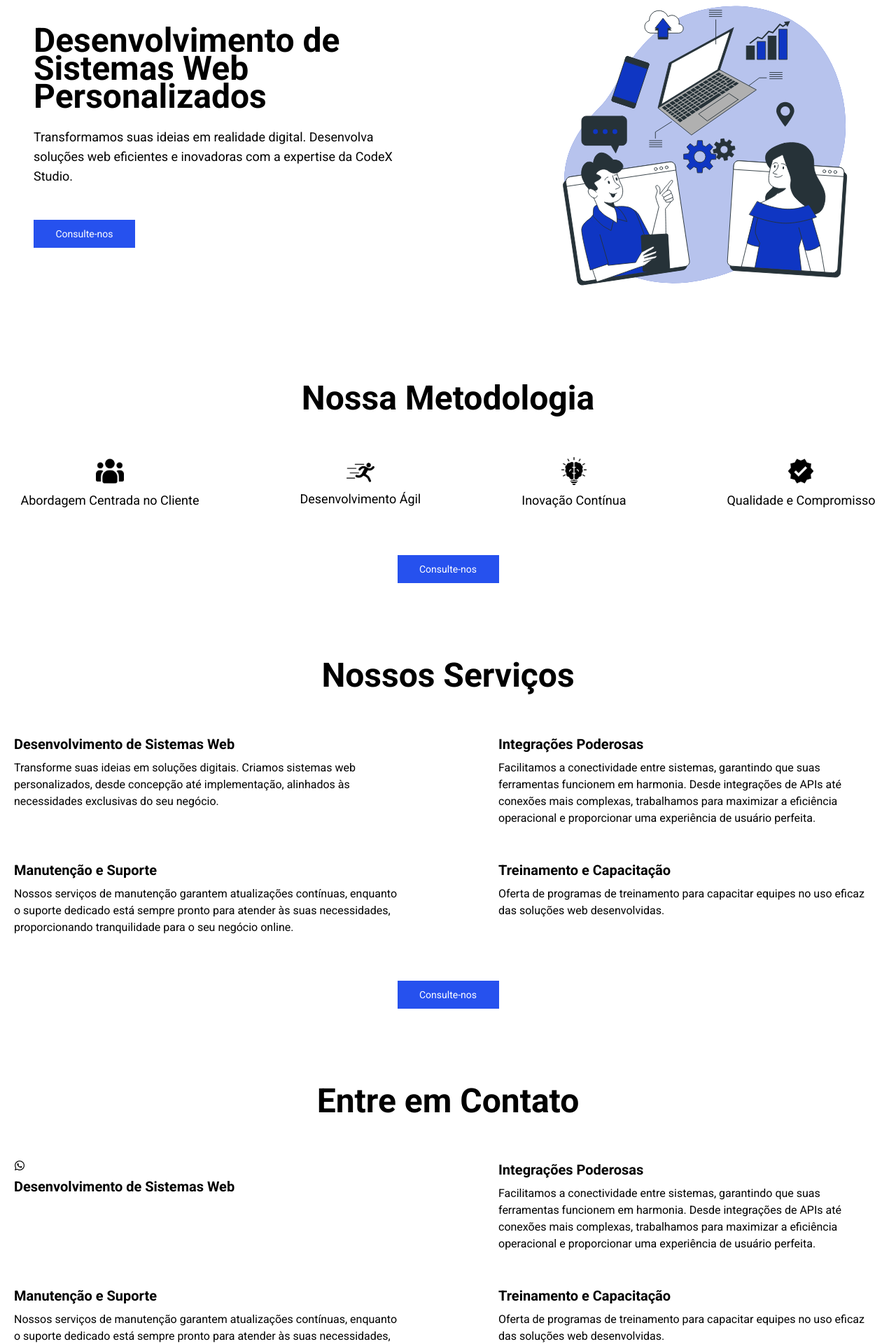
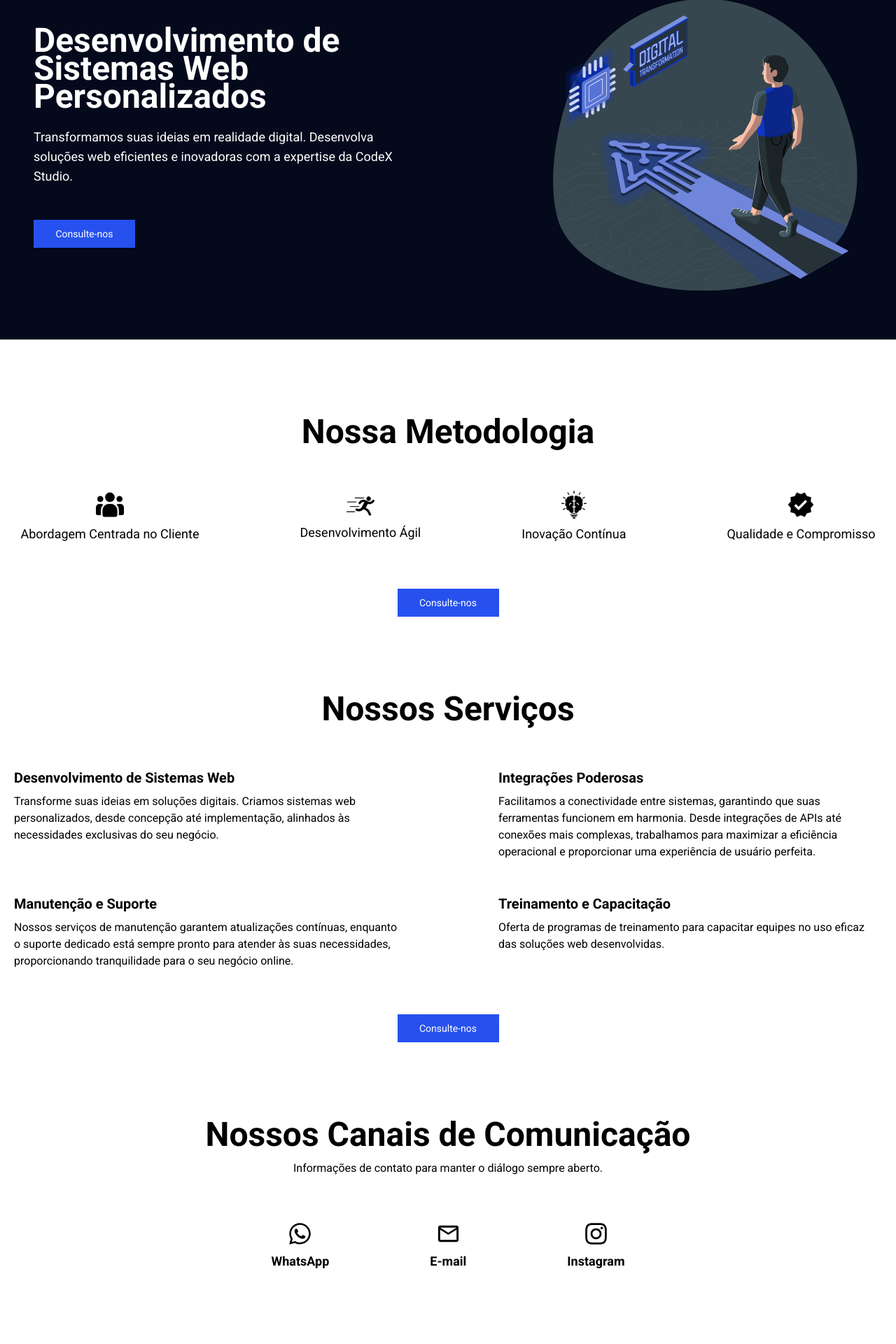
Before and after one commit to GbSouza15/codex, a Next.js app: page / in a window 1280 px wide. Shown: the part 173-2093 px from the top of the page at 70% size. After the commit the page ends 1989 px from the top, so only its background shows below. Built offline with nearby package versions, Linux system fonts and the light colour scheme.

Commit message:
feat: add new svg for hero and add new section by contacts

```diff
--- a/src/app/page.tsx
+++ b/src/app/page.tsx
@@ -1,20 +1,23 @@
 import {Nav} from "@/components/Nav/Nav";
 import { FaWhatsapp } from "react-icons/fa";
+import { MdOutlineEmail } from "react-icons/md";
+import { FaInstagram } from "react-icons/fa";
 import Image from "next/image";
 import imgClient from '../../public/client.svg'
 import imgCheck from '../../public/check.svg'
 import imgIdea from '../../public/idea.svg'
 import imgRun from '../../public/run.svg'
 import imgTalks from '../../public/talks-bro.svg'
+import imgDigitalTransformation from '../../public/digital-transformation.svg'
 
 export default function Home() {
   return (
     <div>
         <Nav/>
         {/*Hero*/}
-        <div className='flex items-center justify-between md:justify-center mt-12'>
+        <div className='flex items-center justify-between md:justify-center pt-12 pb-12 bg-primaryColor'>
             <div className='flex flex-col w-full justify-between items-center md:max-w-[1440px] md:flex-row md:px-12 md:justify-between'>
-                <div className='flex flex-col items-center text-center max-w-[358px] lg:max-w-[520px] lg:text-start lg:items-start'>
+                <div className='flex flex-col items-center text-center text-secondaryColor max-w-[358px] lg:max-w-[520px] lg:text-start lg:items-start'>
                     <h1 className='text-2xl font-bold min-[990px]:text-4xl xl:text-[48px]'>Desenvolvimento de Sistemas Web Personalizados</h1>
 
                     <p className='text-base mt-6 min-[990px]:text-lg'>Transformamos suas ideias em realidade digital. Desenvolva soluções web eficientes e inovadoras com a expertise da CodeX Studio.</p>
@@ -22,7 +25,7 @@ export default function Home() {
                     <button className='text-sm text-secondaryColor bg-fourthColor w-[145px] h-[40px] mt-12'>Consulte-nos</button>
                 </div>
 
-                <Image className='w-[300px] mt-8 lg:w-[450px] min-[990px]:w-[450px]' src={imgTalks} alt="Talks"/>
+                <Image className='w-[300px] mt-8 lg:w-[450px] min-[990px]:w-[450px]' src={imgDigitalTransformation} alt="Talks"/>
             </div>
         </div>
         {/*Methodology*/}
@@ -53,8 +56,8 @@ export default function Home() {
         {/*Services*/}
         <div className='flex flex-col items-center mt-28 px-4'>
             <h1 className='text-2xl font-bold min-[990px]:text-4xl xl:text-[48px]'>Nossos Serviços</h1>
-            <div className='mt-9 lg:mt-16'>
-                <ul className='flex flex-col items-center gap-6 text-center lg:flex-row lg:gap-12 lg:grid lg:grid-cols-2 lg:text-start lg:items-stretch xl:gap-x-36'>
+            <div className='mt-9 lg:mt-16 lg:flex lg:flex-col lg:items-center'>
+                <ul className='flex flex-col items-center gap-6 text-center lg:gap-12 lg:grid lg:grid-cols-2 lg:text-start lg:items-stretch xl:gap-x-36'>
                     <li className='flex flex-col items-center gap-2 lg:items-start'>
                         <h1 className='text-xl font-bold'>Desenvolvimento de Sistemas Web</h1>
                         <p className='text-base max-w-[548px]'>Transforme suas ideias em soluções digitais. Criamos sistemas web personalizados, desde concepção até implementação, alinhados às necessidades exclusivas do seu negócio.</p>
@@ -77,24 +80,21 @@ export default function Home() {
         </div>
         {/* Contact */}
         <div className='flex flex-col items-center mt-28 px-4'>
-            <h1 className='text-2xl font-bold min-[990px]:text-4xl xl:text-[48px]'>Entre em Contato</h1>
-            <div className='mt-9 lg:mt-16'>
-                <ul className='flex flex-col items-center gap-6 text-center lg:flex-row lg:gap-12 lg:grid lg:grid-cols-2 lg:text-start lg:items-stretch xl:gap-x-36'>
-                    <li className='flex flex-col items-center gap-2 lg:items-start'>
-                        <FaWhatsapp />
-                        <h1 className='text-xl font-bold'>Desenvolvimento de Sistemas Web</h1>
+            <h1 className='text-2xl font-bold mb-4 min-[990px]:text-4xl xl:text-[48px] text-center'>Nossos Canais de Comunicação</h1>
+            <p className='text-base text-center'>Informações de contato para manter o diálogo sempre aberto.</p>
+            <div className='mt-8 lg:mt-16'>
+                <ul className='flex flex-col items-center gap-6 text-center lg:flex-row lg:gap-12 lg:text-start lg:items-stretch xl:gap-x-36'>
+                    <li className='flex flex-col items-center gap-2 lg:items-center'>
+                        <FaWhatsapp size='35px'/>
+                        <h1 className='text-lg font-bold'>WhatsApp</h1>
                     </li>
-                    <li className='flex flex-col items-center gap-2 lg:items-start'>
-                        <h1 className='text-xl font-bold'>Integrações Poderosas</h1>
-                        <p className='text-base max-w-[548px]'>Facilitamos a conectividade entre sistemas, garantindo que suas ferramentas funcionem em harmonia. Desde integrações de APIs até conexões mais complexas, trabalhamos para maximizar a eficiência operacional e proporcionar uma experiência de usuário perfeita.</p>
+                    <li className='flex flex-col items-center gap-2 lg:items-center'>
+                        <MdOutlineEmail size='35px'/>
+                        <h1 className='text-lg font-bold'>E-mail</h1>
                     </li>
-                    <li className='flex flex-col items-center gap-2 lg:items-start'>
-                        <h1 className='text-xl font-bold'>Manutenção e Suporte</h1>
-                        <p className='text-base max-w-[548px]'>Nossos serviços de manutenção garantem atualizações contínuas, enquanto o suporte dedicado está sempre pronto para atender às suas necessidades, proporcionando tranquilidade para o seu negócio online.</p>
-                    </li>
-                    <li className='flex flex-col items-center gap-2 lg:items-start'>
-                        <h1 className='text-xl font-bold'>Treinamento e Capacitação</h1>
-                        <p className='text-base max-w-[548px]'>Oferta de programas de treinamento para capacitar equipes no uso eficaz das soluções web desenvolvidas.</p>
+                    <li className='flex flex-col items-center gap-2 lg:items-center'>
+                        <FaInstagram size='35px'/>
+                        <h1 className='text-lg font-bold'>Instagram</h1>
                     </li>
                 </ul>
             </div>
--- a/src/components/Nav/MenuMobile.tsx
+++ b/src/components/Nav/MenuMobile.tsx
@@ -17,8 +17,8 @@ export function MenuMobile() {
             </div>
 
             {menuActive && (
-                <div className='absolute bg-primaryColor left-0 right-0'>
-                    <ul className='text-secondaryColor flex flex-col gap-5 z-10 items-center py-10'>
+                <div className='absolute bg-secondaryColor top-[88px] left-0 right-0'>
+                    <ul className='text-primaryColor flex flex-col gap-5 z-10 items-center py-10'>
                         <li>Opção 1</li>
                         <li>Opção 2</li>
                         <li>Opção 3</li>
```
Also changed, not shown: public/digital-transformation.svg (added).
